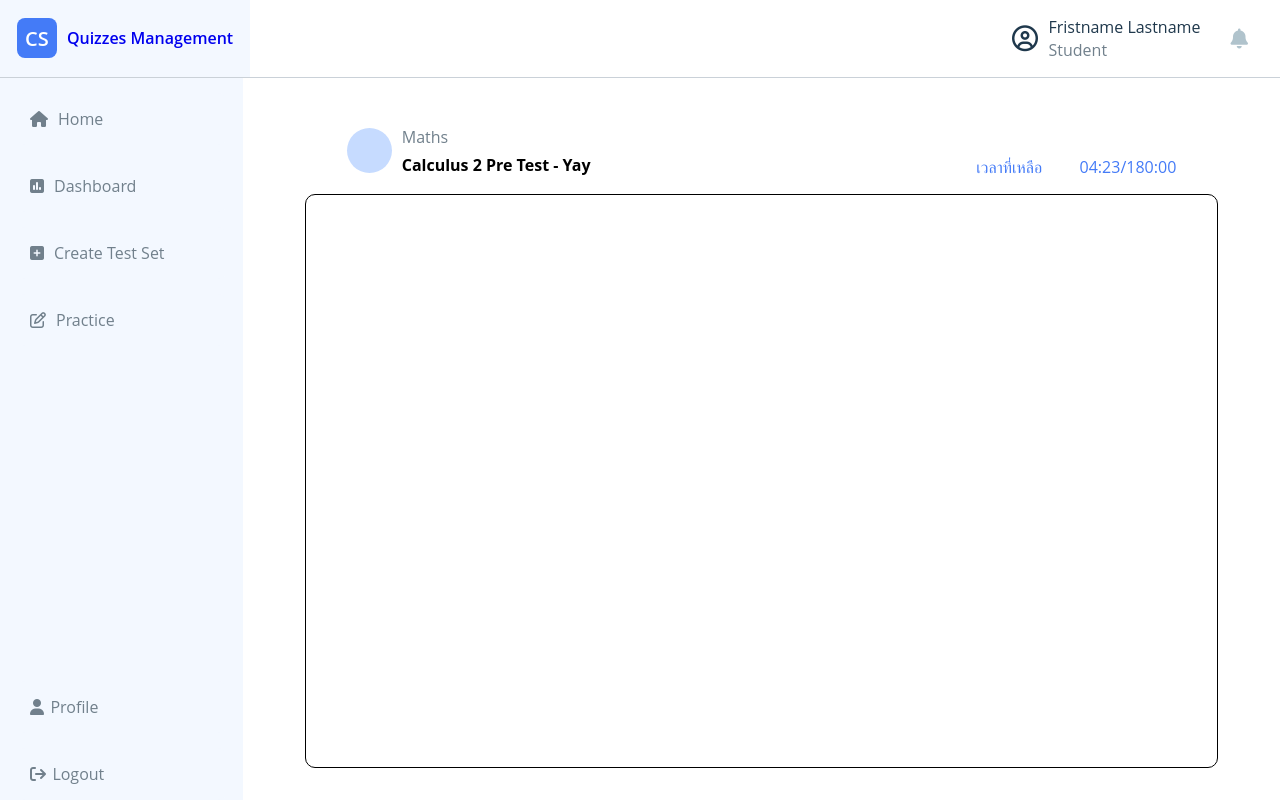
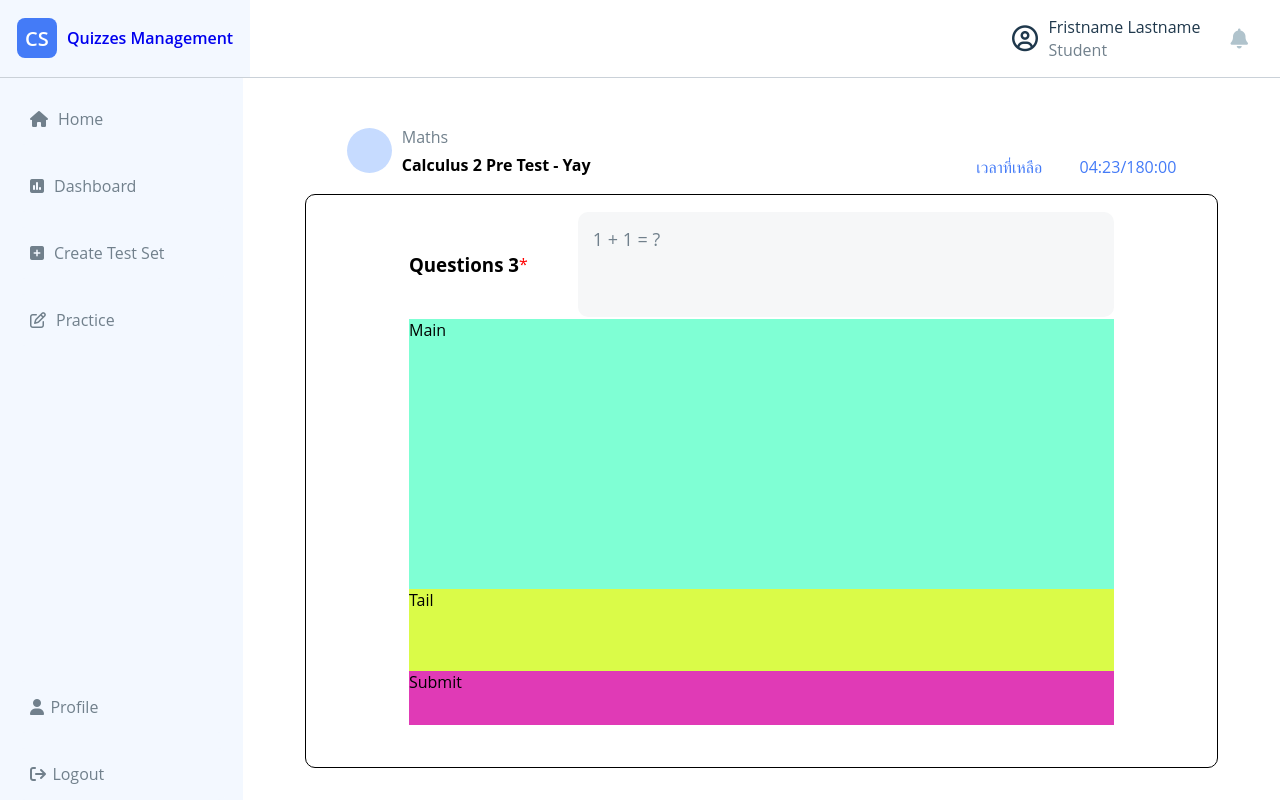
Before and after one commit to Putthakun/QuizzesManagementProject, a Django app: page /multi_page/ in a window 1280 px wide. Run offline with Django 5.2, Linux system fonts and the light colour scheme; some libraries are stand-ins or nearby versions.

Commit message:
Add Main box head

```diff
--- a/mysite/blog/static/blog/css/multi.css
+++ b/mysite/blog/static/blog/css/multi.css
@@ -58,4 +58,54 @@
     border: 1px solid black;
     padding: 15px;
     border-radius: 10px;
+    display: flex;
+    justify-content: center;
+    align-items: center;
+    /* background-color: red; */
 }
+.main_right_multi_main_box{
+    width: 80%;
+    height: 100%;
+    /* background-color: #447BF7; */
+}
+.main_right_multi_main_box_head{
+    height: 20%;
+    /* background-color: rgb(194, 131, 37); */
+    display: flex;
+    justify-content: center;
+    align-items: center;
+}
+.main_right_multi_main_box_head_left{
+    width: 25%;
+    display: flex;
+    justify-content: flex-start;
+    align-items: center;
+    /* background-color: chartreuse; */
+}
+.main_right_multi_main_box_head_left p{
+    color: red;
+}
+.main_right_multi_main_box_head_right{
+    width: 75%;
+    height: 70%;
+    padding: 15px;
+    display: flex;
+    justify-content: flex-start;
+    align-items: flex-start;
+    background-color: #F6F7F8;
+    color: #71808C;
+    border-radius: 10px;
+    font-size: 18px;
+}
+.main_right_multi_main_box_main{
+    height: 50%;
+    background-color: aquamarine;
+}
+.main_right_multi_main_box_tail{
+    height: 15%;
+    background-color: rgb(218, 251, 72);
+}
+.main_right_multi_main_box_submit{
+    height: 10%;
+    background-color: rgb(224, 58, 182);
+}
--- a/mysite/blog/templates/blog/multi_page.html
+++ b/mysite/blog/templates/blog/multi_page.html
@@ -64,7 +64,25 @@
                     </div>
                 </div>
                 <div class="main_right_multi_main">
-
+                    <div class="main_right_multi_main_box">
+                        <div class="main_right_multi_main_box_head">
+                            <div class="main_right_multi_main_box_head_left">
+                                <h3>Questions 3</h3><p>*</p>
+                            </div>
+                            <div class="main_right_multi_main_box_head_right">
+                                1 + 1 = ?
+                            </div>
+                        </div>
+                        <div class="main_right_multi_main_box_main">
+                            Main
+                        </div>
+                        <div class="main_right_multi_main_box_tail">
+                            Tail
+                        </div>
+                        <div class="main_right_multi_main_box_submit">
+                            Submit
+                        </div>
+                    </div>
                 </div>
             </div>
         </div>
```
